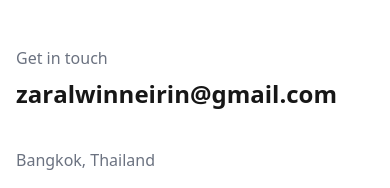
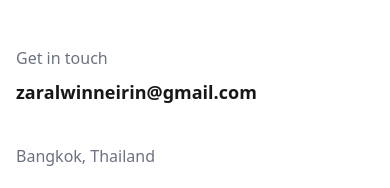
Before and after one commit to neirinzaralwin/portfolio, a Next.js app: page / in a window 390 px wide. Shown: the part 4449-4637 px from the top of the page. Built offline with nearby package versions, Linux system fonts and the light colour scheme.

Commit message:
minor update

```diff
--- a/app/globals.css
+++ b/app/globals.css
@@ -18,10 +18,14 @@
   }
 }
 
+html {
+  overflow-x: hidden;
+}
 body {
   color: var(--foreground);
   background: var(--background);
   font-family: var(--font_sfpro);
+  overflow-x: hidden;
 }
 
 @layer utilities {
--- a/components/contact-us/email-form.tsx
+++ b/components/contact-us/email-form.tsx
@@ -69,7 +69,7 @@ export default function emailForm({
             <motion.div
               whileHover="whileHover"
               initial="initial"
-              className="text-2xl md:text-4xl font-bold py-2"
+              className="text-lg md:text-2xl lg:text-4xl font-bold py-2"
             >
               <TextReveal>{email}</TextReveal>
             </motion.div>
--- a/tailwind.config.ts
+++ b/tailwind.config.ts
@@ -1,6 +1,7 @@
 import type { Config } from "tailwindcss";
 
 const config: Config = {
+  darkMode: "media",
   content: [
     "./pages/**/*.{js,ts,jsx,tsx,mdx}",
     "./components/**/*.{js,ts,jsx,tsx,mdx}",
@@ -9,9 +10,10 @@ const config: Config = {
   theme: {
     extend: {
       colors: {
-        background: "var(--background)",
-        foreground: "var(--foreground)",
+        background: "var(--background, #ffffff)", // fallback color
+        foreground: "var(--foreground, #171717)", // fallback color
       },
+
       animation: {
         meteor: "meteor 5s linear infinite",
         marquee: "marquee var(--duration) linear infinite",
```
Also changed, not shown: components/experience/experience.tsx (indentation only).
